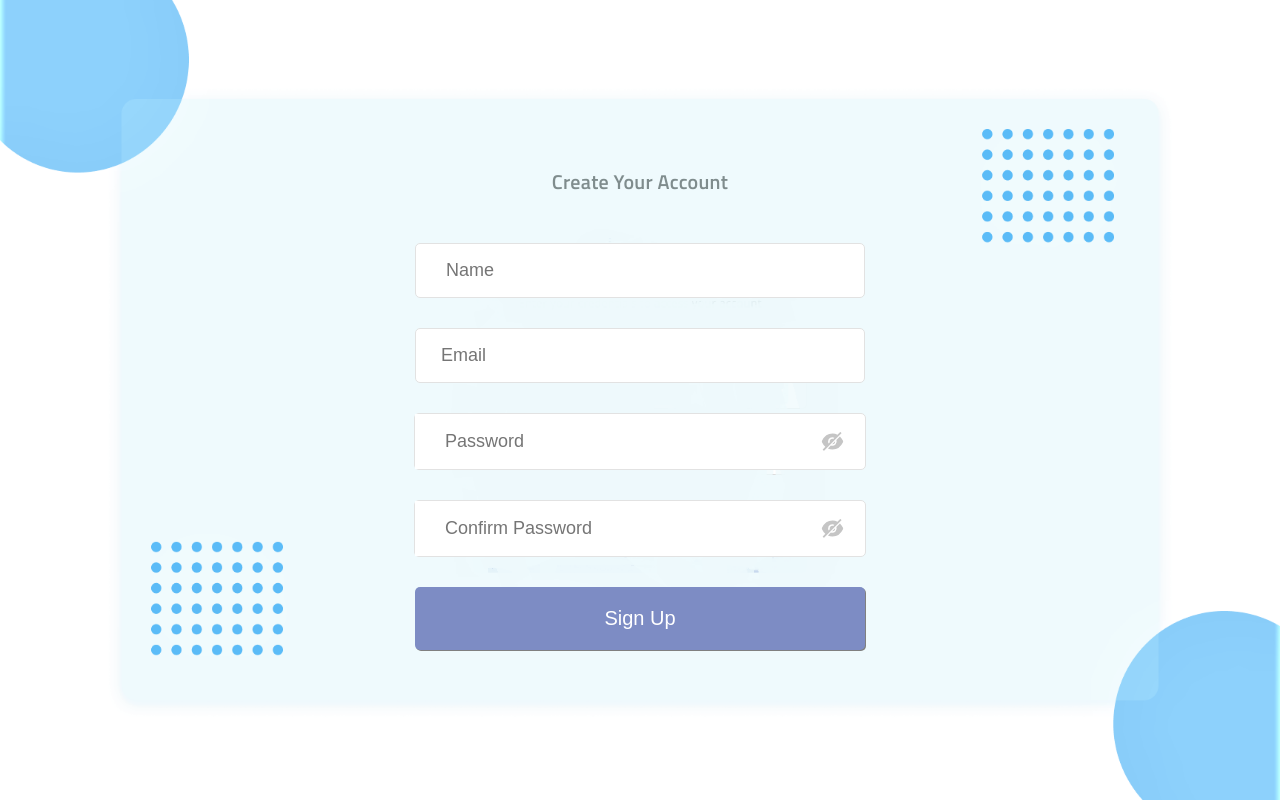
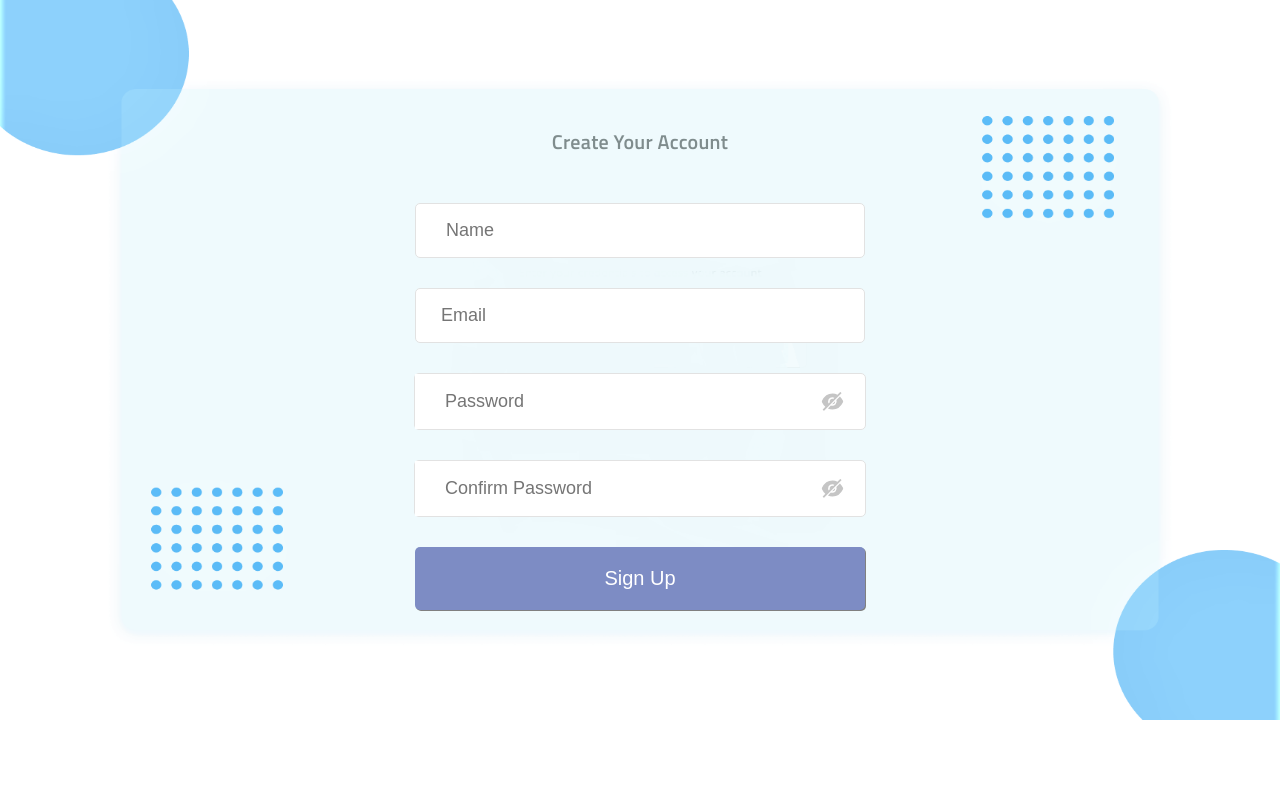
Before and after one commit to SantoshKumarRavi/contact-manager-front, a React (Create React App) app in the folder contactmanagerfront/: page /signup in a window 1280 px wide. Built offline with nearby package versions, Linux system fonts and the light colour scheme.

Commit message:
body height changed

```diff
--- a/contactmanagerfront/src/App.css
+++ b/contactmanagerfront/src/App.css
@@ -1014,26 +1014,28 @@ input[type="checkbox"]{
 
 
 
-
+body{
+  width: 100vw;
+  height: 100vh;
+}
+#root{
+  width: 100%;
+  height: 100%;
+}
 
 
 .App {
   width: 100%;
-  height: 100vh;
+  height: 100%;
   text-align: center;
 }
 
-.App-logo {
+/* .App-logo {
   height: 40vmin;
   pointer-events: none;
-}
+} */
 
-
-@media (prefers-reduced-motion: no-preference) {
-  .App-logo {
-    animation: App-logo-spin infinite 20s linear;
-  }
-}
+/*
 
 .App-header {
   background-color: #282c34;
@@ -1044,7 +1046,7 @@ input[type="checkbox"]{
   justify-content: center;
   font-size: calc(10px + 2vmin);
   color: white;
-}
+} */
 
 .App-link {
   color: #61dafb;
```
